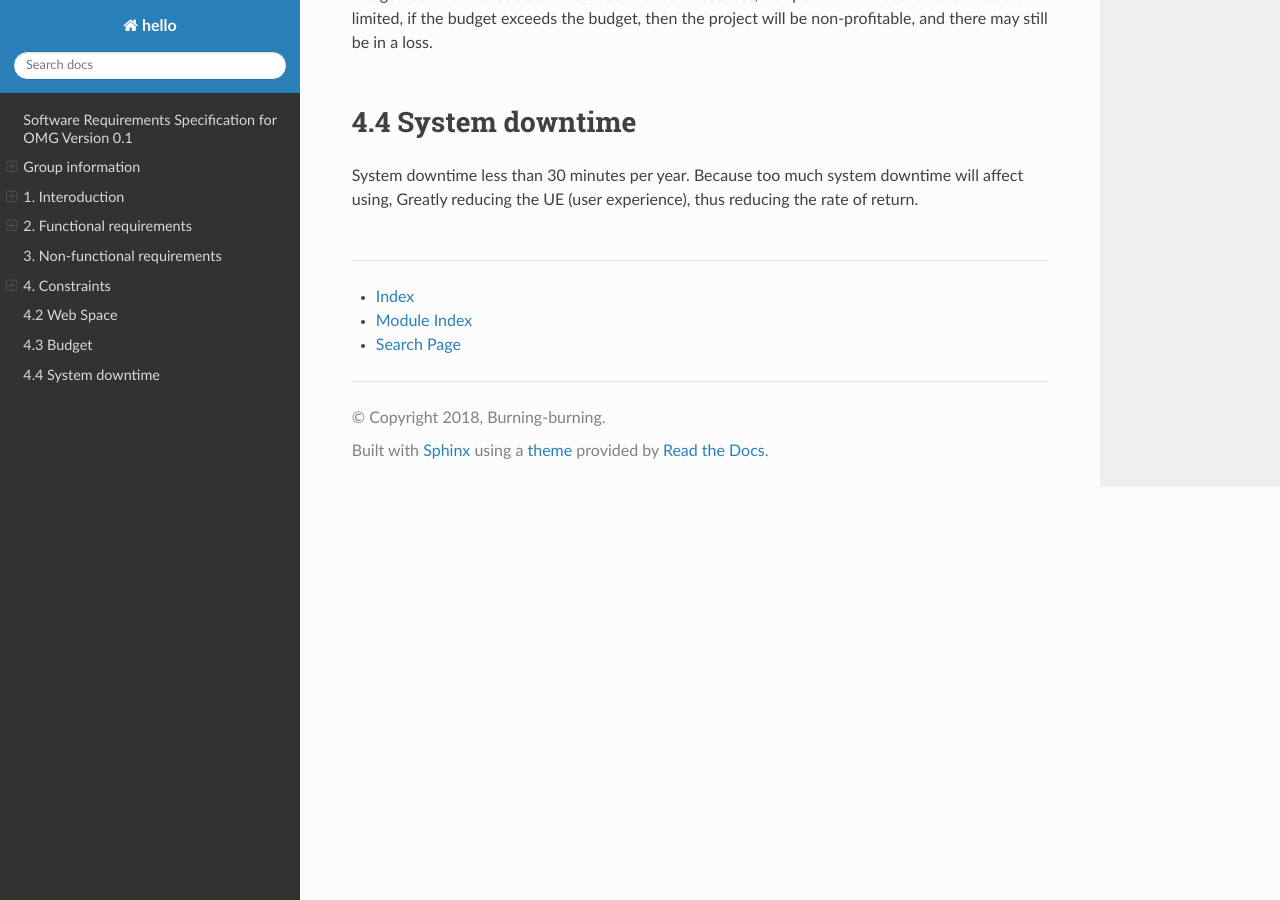
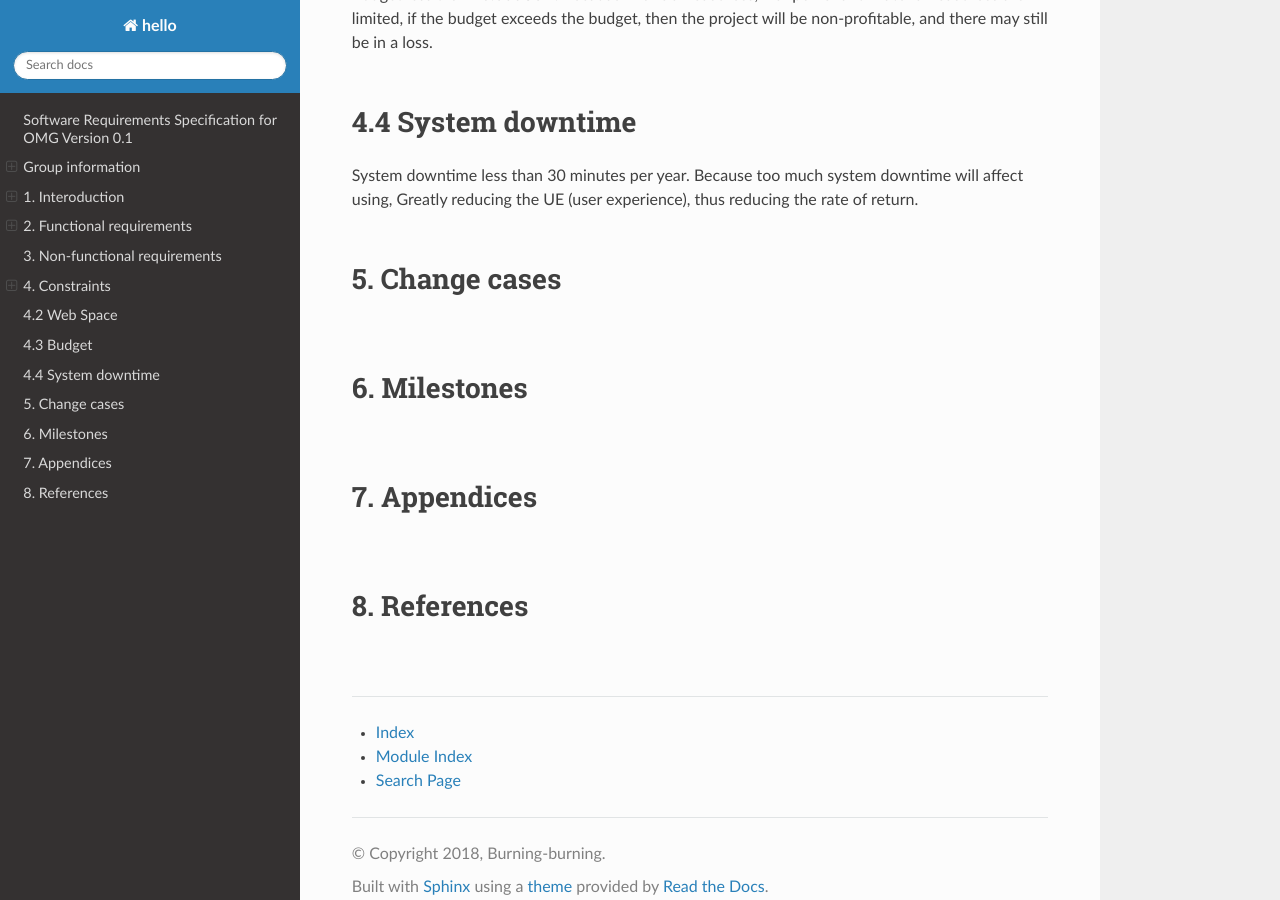
Before and after one commit to Burning-burning/Burning-burning, a Sphinx documentation site: the page built from docs/source/index.rst, in a window 1280 px wide and 900 px high, scrolled down 2999 px. Built offline with Sphinx 7.4.7 and the Read the Docs theme 2.0.0, drawn with Linux system fonts in a browser that asks for light colours.

Commit message:
Update index.rst

```diff
--- a/docs/source/index.rst
+++ b/docs/source/index.rst
@@ -87,6 +87,18 @@ Group members:
 ====================
 | System downtime less than 30 minutes per year. Because too much system downtime will affect using, Greatly reducing the UE (user experience), thus reducing the rate of return.
 |
+5. Change cases
+==================
+|
+6. Milestones
+==================
+|
+7. Appendices
+==================
+|
+8. References
+==================
+|
 
 
 
```
